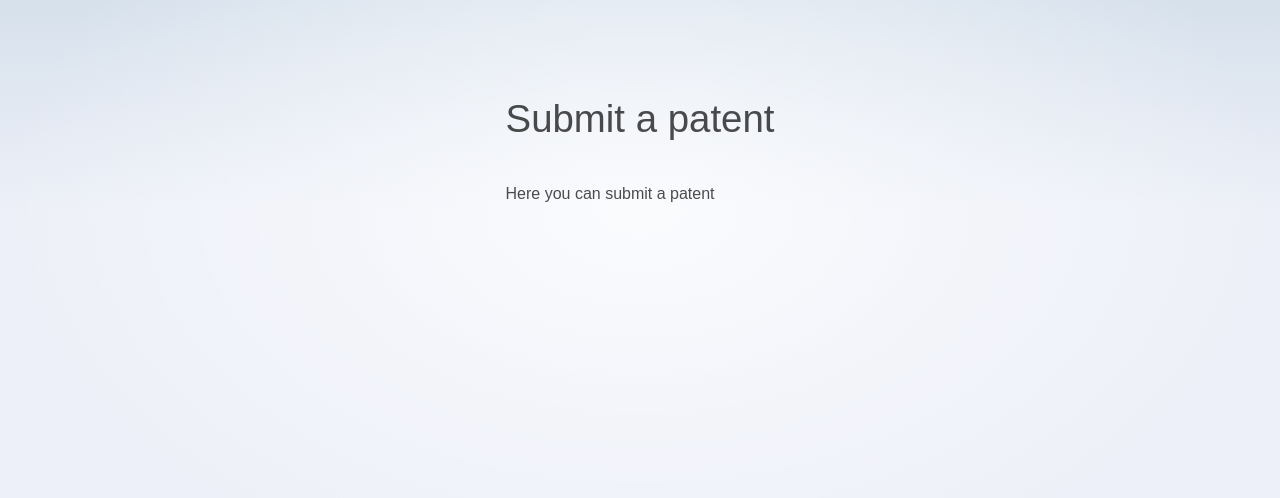
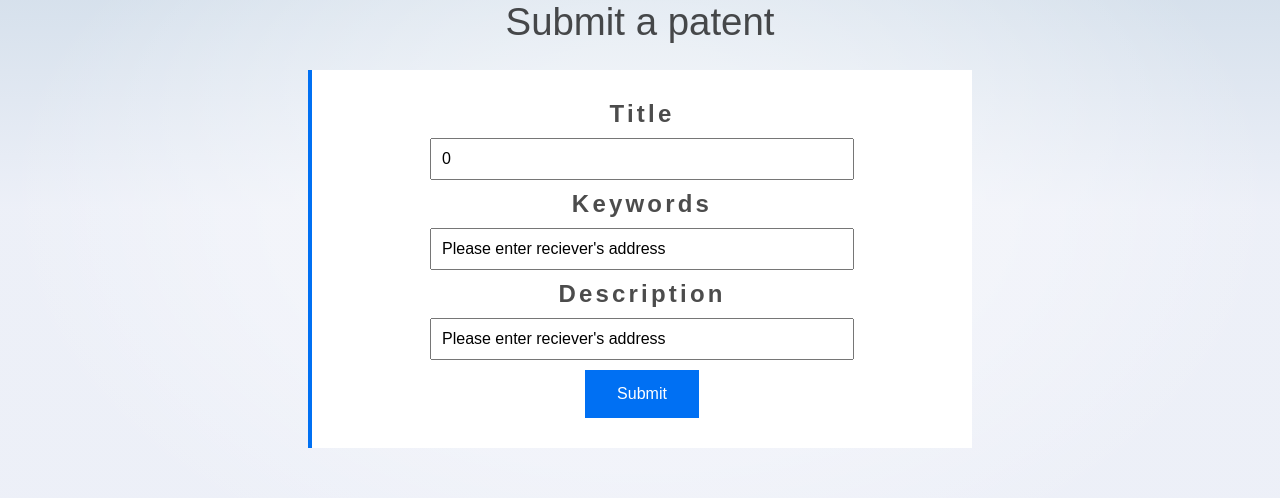
Before and after one commit to Karam19/PatentsDapp, a Next.js app: page /submit in a window 1280 px wide. Shown: the part 192-690 px from the top of the page. Built offline with nearby package versions, Linux system fonts and the light colour scheme; what react-moralis would draw is missing.

Commit message:
add submit form

```diff
--- a/pages/submit.tsx
+++ b/pages/submit.tsx
@@ -1,6 +1,7 @@
 import Head from "next/head";
 import Link from "next/link";
 import React from "react";
+import SubmitForm from "./../src/components/SubmitForm";
 
 export default function Submit() {
   return (
@@ -13,7 +14,7 @@ export default function Submit() {
       <div className="text-column">
         <h1>Submit a patent</h1>
 
-        <p>Here you can submit a patent</p>
+        <SubmitForm />
       </div>
     </>
   );
--- /dev/null
+++ b/src/components/SubmitForm/SubmitForm.module.css
@@ -0,0 +1,39 @@
+.container {
+  display: flex;
+  flex-direction: column;
+  align-items: center;
+  padding: 0 0.5rem;
+  color: var(--color-text);
+  font-weight: 700;
+  letter-spacing: 0.2em;
+  text-align: center;
+  text-decoration: none;
+  transition: color 0.2s linear;
+  background: rgb(255, 255, 255);
+  border-left: 4px solid #0070f3;
+  padding: 30px;
+  min-width: 600px;
+}
+
+.input {
+  padding: 10px;
+  margin-top: 10px;
+  margin-bottom: 10px;
+  width: 400px;
+}
+
+.label {
+  font-size: x-large;
+  align-text: center;
+}
+
+.button {
+  background-color: #0070f3;
+  border: none;
+  color: white;
+  padding: 15px 32px;
+  text-align: center;
+  text-decoration: none;
+  display: inline-block;
+  font-size: 16px;
+}
--- /dev/null
+++ b/src/components/SubmitForm/index.tsx
@@ -0,0 +1,66 @@
+import React from "react";
+import { useState, useEffect } from "react";
+import styles from "./SubmitForm.module.css";
+
+export default function Layout() {
+  const [title, setTitle] = useState(0);
+  const [keywords, setKeywords] = useState("Please enter reciever's address");
+  const [description, setDescription] = useState(
+    "Please enter reciever's address"
+  );
+
+  function handleTitleChange(event: any) {
+    setTitle(event.target.value);
+  }
+
+  function handleKeywordsChange(event: any) {
+    setKeywords(event.target.value);
+  }
+
+  function handleDescriptionChange(event: any) {
+    setDescription(event.target.value);
+  }
+
+  async function tokenTransfer() {
+    console.log("Title is: ", title);
+    console.log("Keywords are: ", keywords);
+    console.log("Description is: ", description);
+  }
+
+  return (
+    <div className={styles.container}>
+      <div>
+        <div>
+          <label className={styles.label}>Title</label> <br></br>
+          <input
+            className={styles.input}
+            type="text"
+            value={title}
+            onChange={handleTitleChange}
+          />{" "}
+        </div>
+        <div>
+          <label className={styles.label}>Keywords</label> <br></br>
+          <input
+            className={styles.input}
+            type="text"
+            value={keywords}
+            onChange={handleKeywordsChange}
+          />{" "}
+        </div>
+        <div>
+          <label className={styles.label}>Description</label> <br></br>
+          <input
+            className={styles.input}
+            type="text"
+            value={description}
+            onChange={handleDescriptionChange}
+          />{" "}
+        </div>
+        <button type="submit" className={styles.button} onClick={tokenTransfer}>
+          Submit
+        </button>
+      </div>
+    </div>
+  );
+}
```
